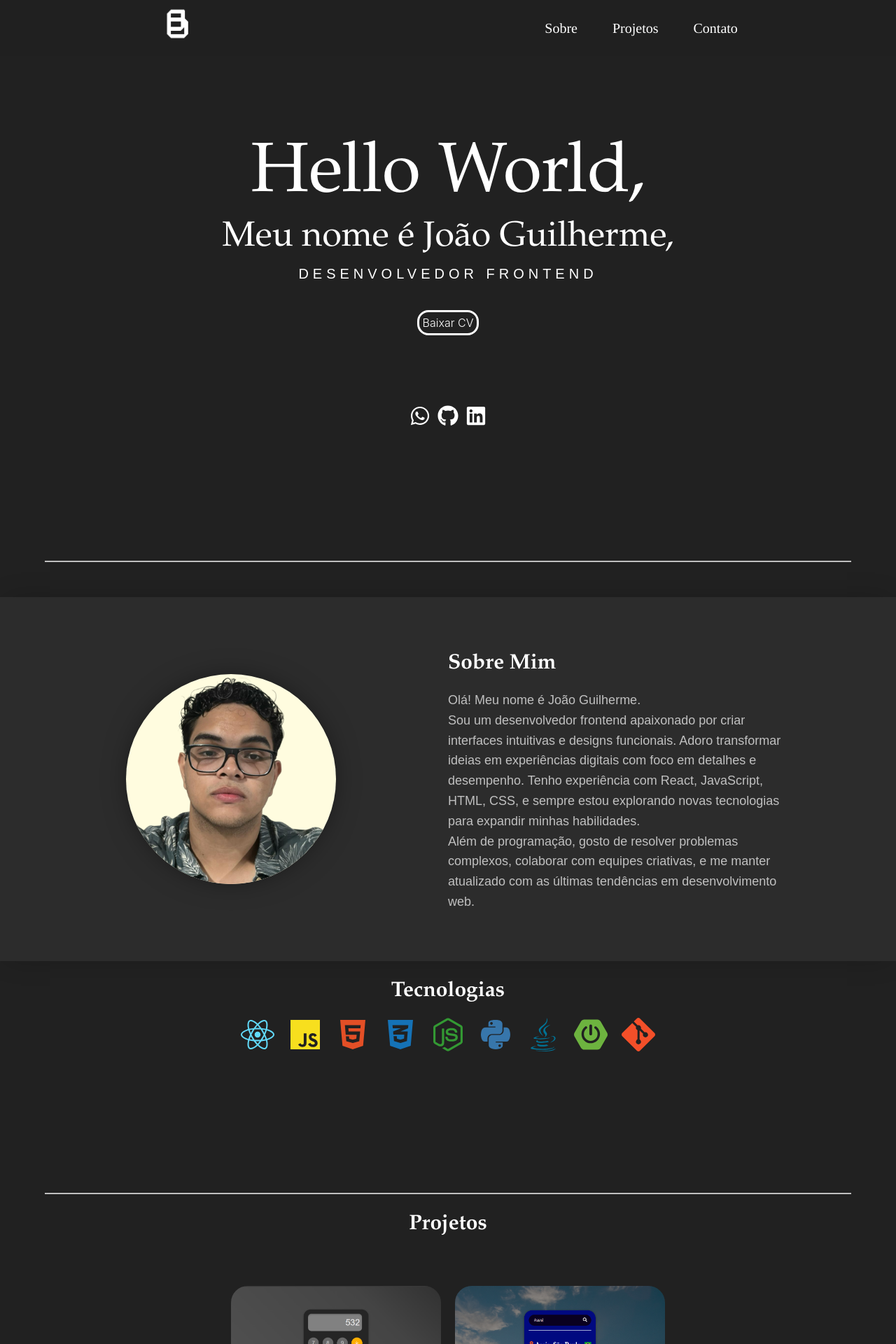
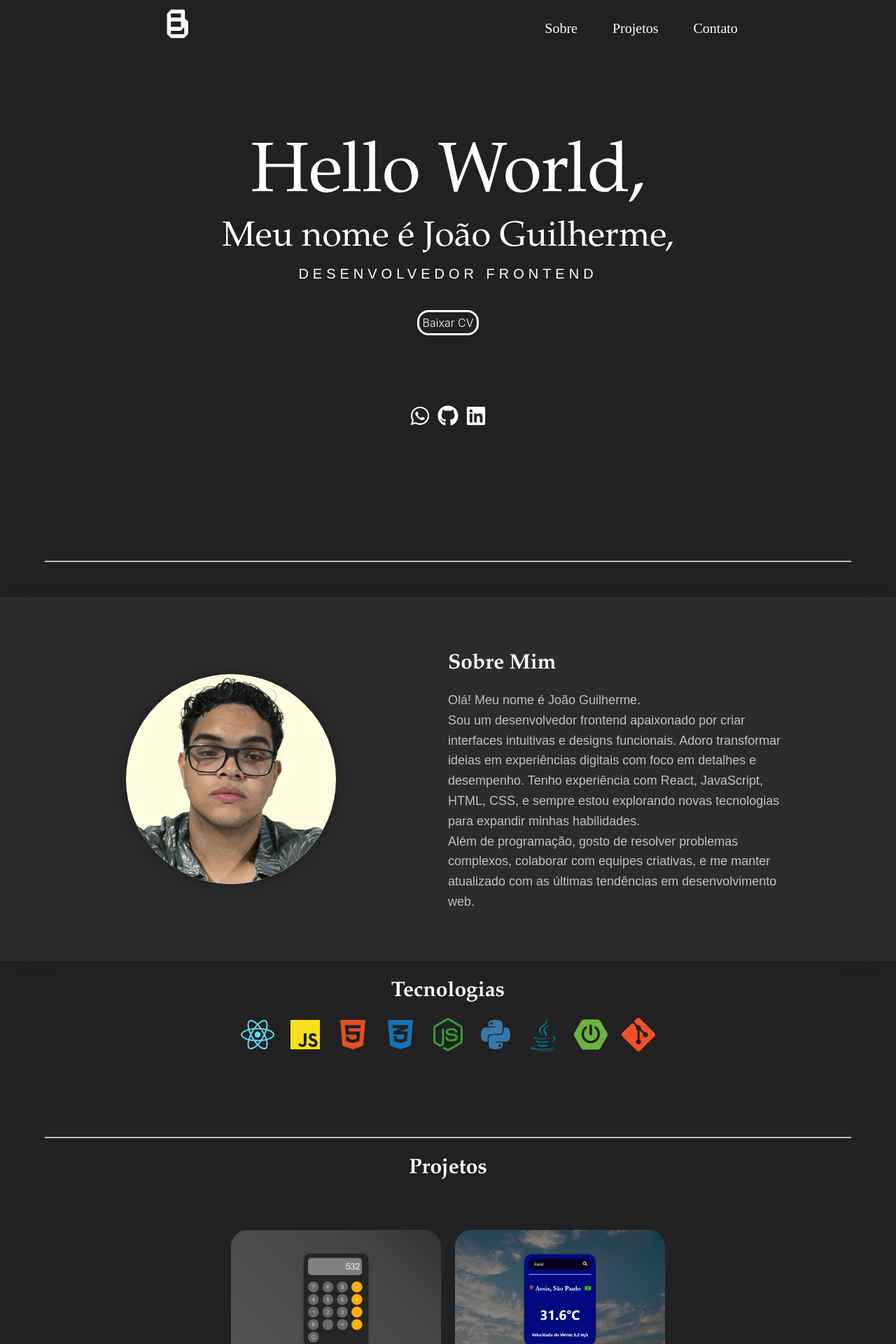
Before and after one commit to JoaoZ14/joaoz14.github.io, a React (Create React App) app: page / in a window 1280 px wide. Shown: the top 1920 px of the page at 70% size. Built offline with nearby package versions, Linux system fonts and the light colour scheme.

Commit message:
correção interface

```diff
--- a/src/Pages/LandingPage.js
+++ b/src/Pages/LandingPage.js
@@ -188,8 +188,11 @@ const DivIconsTec = styled.div`
   justify-content: center;
   flex-wrap: wrap;
   @media (max-width: 600px) {
-    padding: 0 30px;
-  }
+    padding: 0 10px;
+    max-width: 100vw;
+    gap: 10px;
+    height: 100px;
+    }
 `;
 
 const IconWrapper = styled.div`
@@ -231,6 +234,8 @@ const Description = styled.p`
   opacity: 0;
   transition: opacity 0.3s, transform 0.3s;
   pointer-events: none; /* Impede interação com o texto */
+
+
 `;
 const Wraper = styled.div`
   background-color: #212121;
@@ -348,7 +353,13 @@ const SectionProfile = styled.section`
   align-items: center;
   text-align: center;
   flex-direction: column;
-  height: 100vh;
+  height: 90vh;
+
+  @media (max-width: 600px) {
+    padding: 0 30px;
+    height: 128vh;
+    margin-bottom: 100px;
+    }
 
 `;
 
@@ -356,6 +367,9 @@ const ProjectsGrid = styled.div`
   display: flex;
   gap: 20px;
   justify-content: center;
+  @media (max-width: 600px) {
+    flex-wrap: wrap;
+    }
 
   div {
     text-align: center;
```
